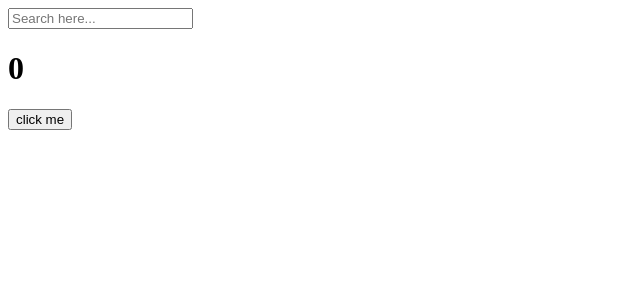
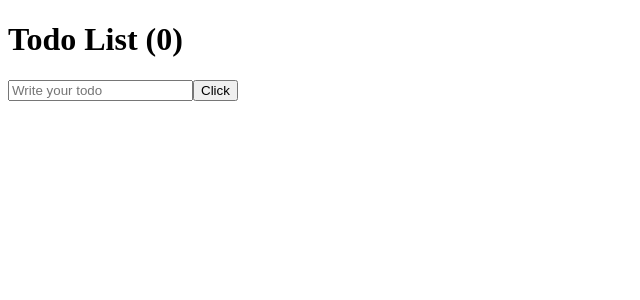
Before and after one commit to jmh0434/react-movie, a React (Create React App) app: page / in a window 1280 px wide. Shown: the top 300 px of the page, without its empty margins (0-640 px from the left). Built offline with nearby package versions, Linux system fonts and the light colour scheme.

Commit message:
todo 프로그램

```diff
--- a/src/App.js
+++ b/src/App.js
@@ -1,34 +1,38 @@
-import { useState, useEffect } from "react";
+import { useState } from "react";
+
 
 function App() {
- const [counter, setValue] = useState(0);
-   const [keyword, setKeyword] = useState("");
-   const onClick = () => setValue((prev) => prev + 1);
-   console.log("i run all the time");
-   const onChange = (event) => setKeyword(event.target.value);
-   useEffect(() => { // 처음 시작했을 때 실행되는 useEffect
-     console.log("CALL THE API....");
-     console.log("I run only once.");
-   }, []);
-   useEffect(() => { // 처음 시작했을 떄와 keyword 값의 변화가 생기면 실행되는 useEffect
-     console.log("I run when 'keyword' changes.");
-   }, [keyword]);
-   useEffect(() => { // 처음 시작했을 떄와 counter 값의 변화가 생기면 실행되는 useEffect
-     console.log("I run when 'counter' changes.");
-   }, [counter]);
-   useEffect(() => { // 처음 시작했을 때와 keyword 혹은 counter 값의 변화가 생기면 실행되는 useEffect
-     console.log("I run when keyword & counter change");
-   }, [keyword, counter]);
+  const [toDo, setToDo] = useState("");
+  const [toDos, setToDos] = useState([]);
+  const onChange = (event) => setToDo(event.target.value);
+  const onSubmit = (event) => {
+    event.preventDefault();
+    if (toDo === ''){
+      return;
+    }
+    else {
+      setToDos((currentArray)=> [toDo, ...currentArray]);
+      setToDo("");
+    }
+  }
+
   return (
     <div>
+      <h1>Todo List ({toDos.length})</h1>
+      <form onSubmit={onSubmit}>
         <input
-         value={keyword}
           onChange={onChange}
+          value={toDo}
           type="text"
-         placeholder="Search here..."
-       />
-       <h1>{counter}</h1>
-       <button onClick={onClick}>click me</button>
+          placeholder="Write your todo"
+        ></input>
+        <button>Click</button>
+      </form>
+      <ul>
+        {toDos.map((item, index) => (
+          <li key={index}>{item}</li>
+      ))}
+      </ul>
     </div>
   );
 }
```
Lines whose indentation alone changed are shown as unchanged.
